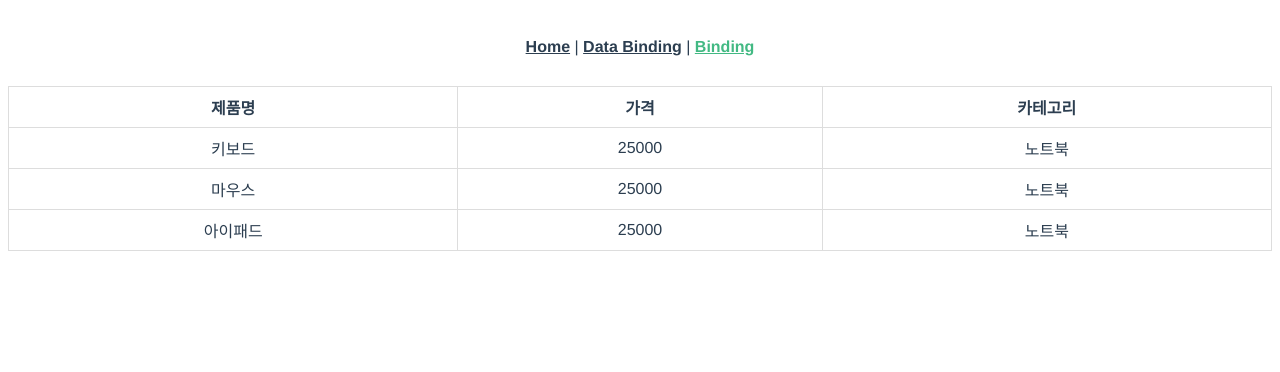
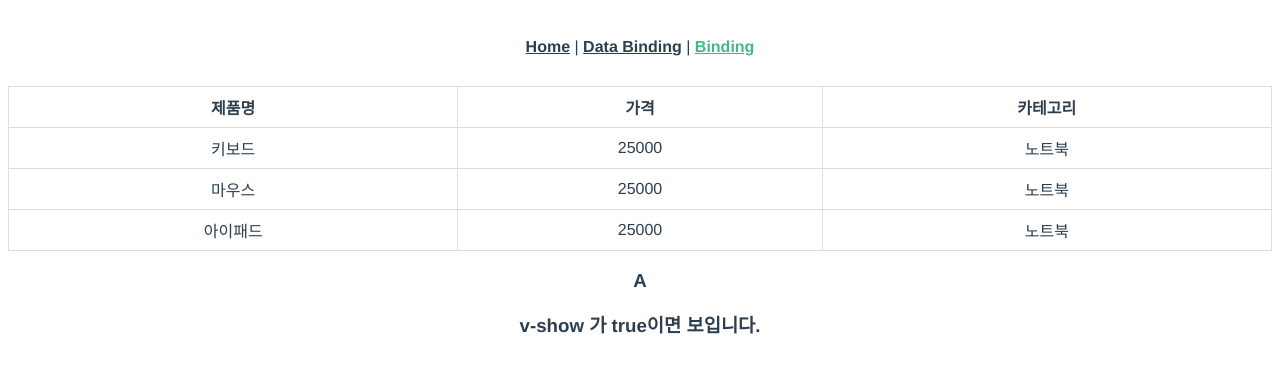
Before and after one commit to kyeongmin21/vue-project, a Vue app: page /vFor in a window 1280 px wide. Shown: the top 372 px of the page. Built offline with nearby package versions, Linux system fonts and the light colour scheme.

Commit message:
랜더링 문법 (v-if / v-show)

```diff
--- a/src/views/Vfor.vue
+++ b/src/views/Vfor.vue
@@ -18,6 +18,12 @@
       </tbody>
     </table>
 
+    <!-- if, show -->
+    <h3 v-if="type === 'A'">A</h3>
+    <h3 v-else-if="type === 'B'">B</h3>
+    <h3 v-else>C</h3>
+    <h3 v-show="show">v-show 가 true이면 보입니다.</h3>
+
   </div>
 </template>
 
@@ -27,6 +33,8 @@ export default {
   components: {},
   data () {
     return {
+      type: 'A',
+      show: true,
       productList: [
         { name: '키보드', price: 25000, category: '노트북' },
         { name: '마우스', price: 25000, category: '노트북' },
```
